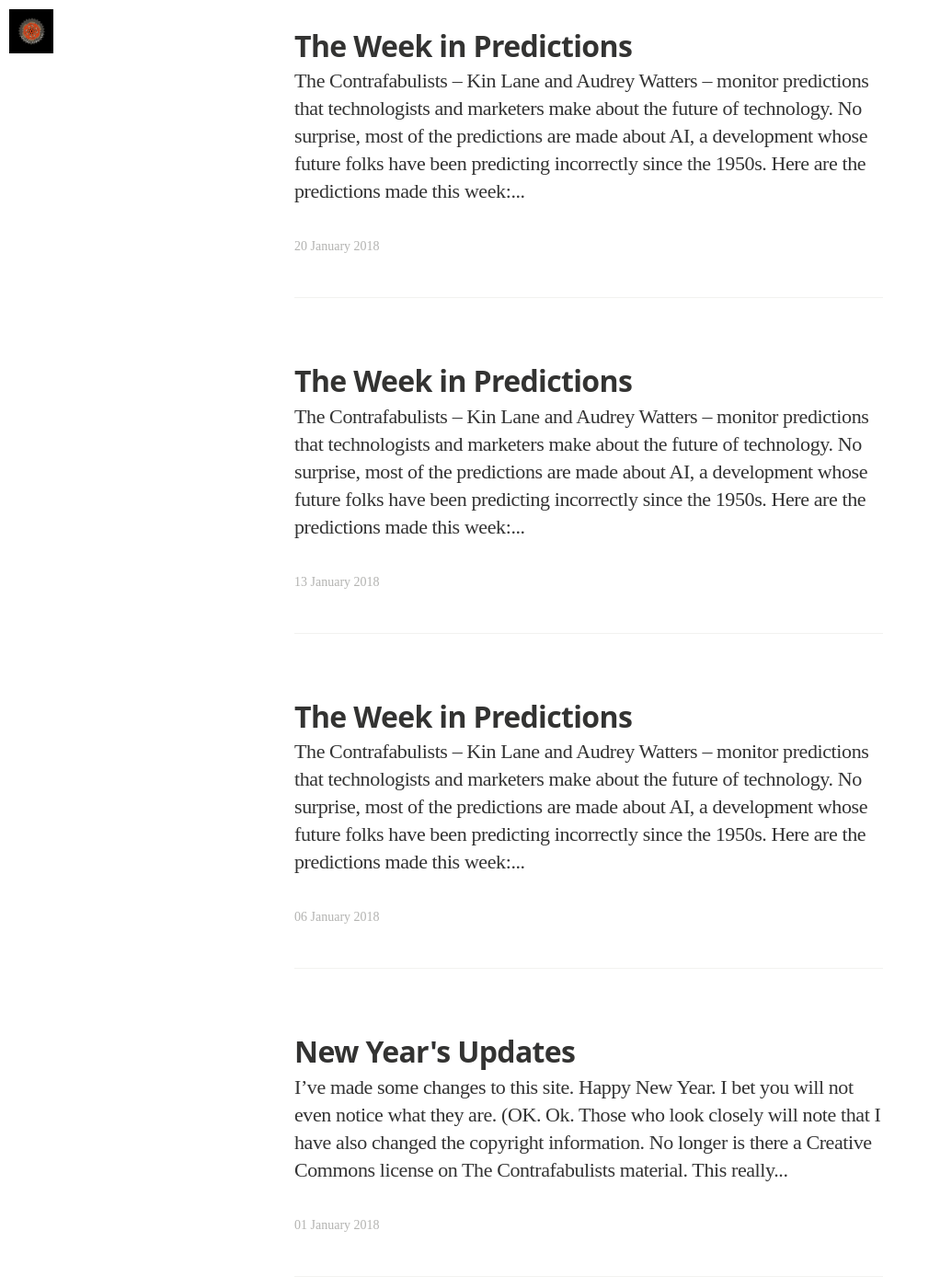
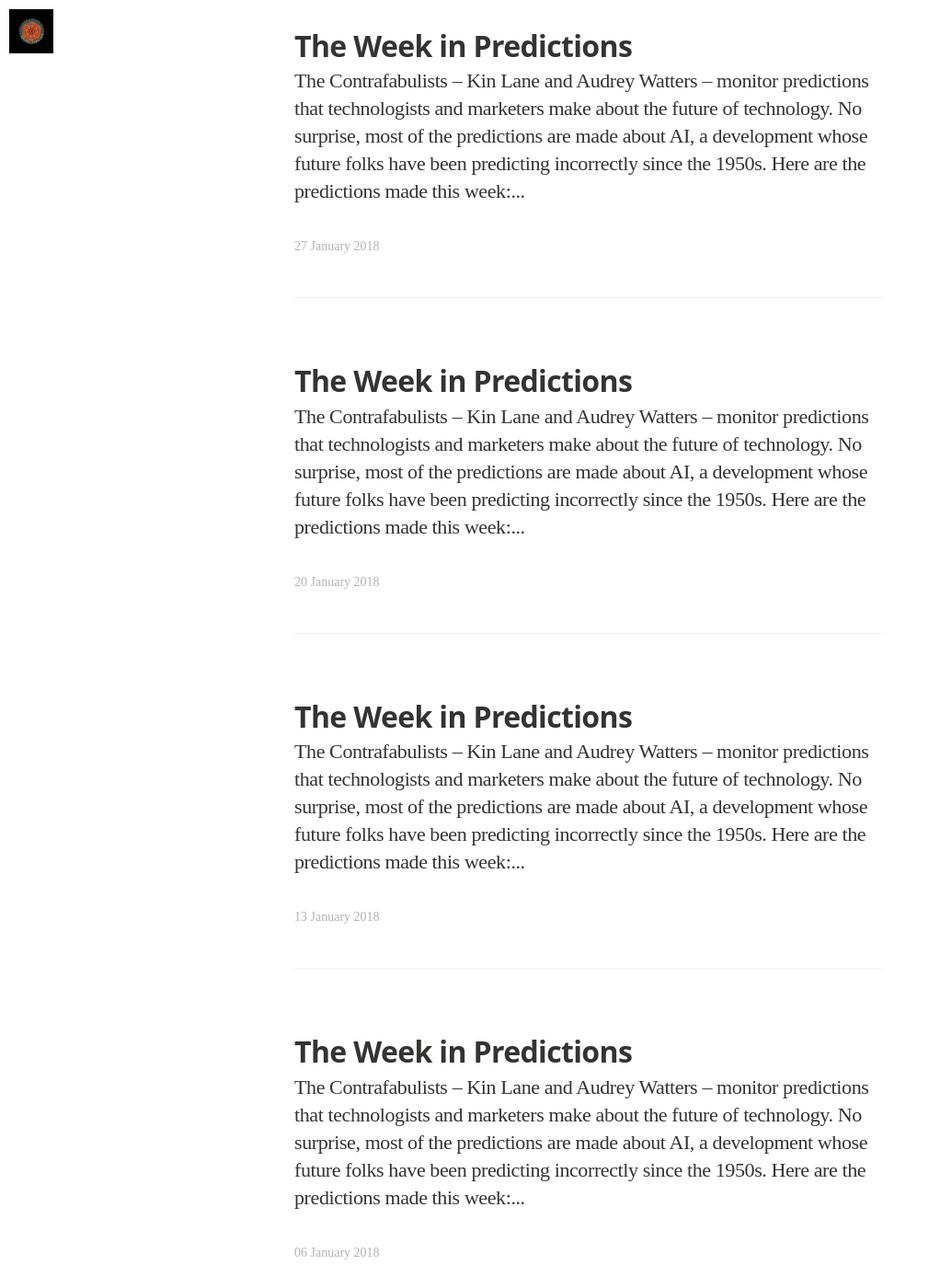
Before and after one commit to Contrafabulists/predictions, a Jekyll site: the page built from blog/index.html, in a window 1280 px wide and 1400 px high, scrolled down 841 px. Shown: the whole window at 92% size, without its empty margins (0-1010 px from the left). Built offline with Jekyll 4.4.1, drawn with Linux system fonts in a browser that asks for light colours; nearby versions of some CDN libraries; some web fonts are replaced; the list of posts is cut into pages by our own code; some of the changed text lies outside the part shown.

Commit message:
new article

```diff
--- /dev/null
+++ b/_posts/2018-01-27-week-in-predictions.html
@@ -0,0 +1,25 @@
+---
+layout: post
+title: "The Week in Predictions"
+date: 2018-01-27 10:25:00 +0000
+tags:
+image: https://s3.amazonaws.com/contrafabulists/2018-01-27-owl.jpg
+imagecredits: https://www.flickr.com/photos/85977298@N07/24962868268
+---
+<p><em><a href="http://contrafabulists.com">The Contrafabulists</a> &#8211; <a href="http://kinlane.com">Kin Lane</a> and <a href="http://audreywatters.com">Audrey Watters</a> &#8211; monitor predictions that technologists and marketers make about the future of technology. No surprise, most of the predictions are made about AI, a development whose future folks have been predicting incorrectly since the 1950s.</em></p>
+
+<p><em>Here are the predictions made this week:</em></p>
+
+<p><a href="https://futurism.com/first-driverless-uber-hit-road-soon-2019/">Futurism says</a> &#8220;The First Driverless Uber Could Hit the Road as Soon as Next Year.&#8221; <a href="https://futurism.com/uber-ceo-flying-cars-only-decade-away/">And Futurism cites Uber with another driving car prediction with a slightly different timeline</a>: &#8220;Uber CEO Says Flying Cars Are Only a Decade Away.&#8221;</p>
+
+<p><a href="http://www.gettingsmart.com/2018/01/3-predictions-higher-education-2018/">Jeff Selingo has</a> &#8220;3 Predictions for HigherEd in 2018.&#8221;</p>
+
+<p><a href="https://futurism.com/we-could-have-in-orbit-satellite-repair-service-2020/">Via Futurism</a>: &#8220;We Could Have an In-Orbit Satellite Repair Service by 2020.&#8221;</p>
+
+<p>&#8220;Trump Administration May End Funding for the International Space Station by 2025,&#8221; <a href="http://fortune.com/2018/01/25/trump-administration-wants-to-cut-funding-for-the-international-space-station/">says Fortune</a>.</p>
+
+<p><a href="http://www.newsweek.com/2018/02/02/2020-flying-cars-robot-bellboys-788204.html">Here&#8217;s Newsweek with a handful of predictions</a>: &#8220;By 2020, We&#8217;ll Have Flying Cars and Robot Bellboys &#8211; Along With Crippling Depression and Unemployment.&#8221;</p>
+
+<p><a href="https://futurism.com/michio-kakus-biggest-predictions-about-future/">Via Futurism</a>: &#8220;Michio Kaku&#8217;s Biggest Predictions About the Future.&#8221;</p>
+
+<p>Other predictions (and stories about predictions) published recently: &#8220;<a href="https://www.newyorker.com/culture/culture-desk/the-1968-book-that-tried-to-predict-the-world-of-2018">The 1968 Book That Tried to Predict the World of 2018</a>.&#8221;</p>
--- a/index.html
+++ b/index.html
@@ -7,7 +7,7 @@
 
 <p>This Contrafabulist project will track the predictions being made about the future of science and technology. Who's right? Who's wrong? And who are the loudest voices shaping not so much the future itself as much as our <em>imagination</em> about what the future is supposed to look like?</p>
 
-<p><strong>The Week in Predictions</strong>: <a href="http://predictions.contrafabulists.com/2018/01/20/week-in-predictions">20 January 2018</a></p>
+<p><strong>The Week in Predictions</strong>: <a href="http://predictions.contrafabulists.com/2018/01/27/week-in-predictions">27 January 2018</a></p>
 
 <p><strong>The Year in Predictions</strong>: <a href="http://predictions.contrafabulists.com/2018/01/01/2018-in-predictions">What Tech Predicts for 2018</a></p>
 
```
